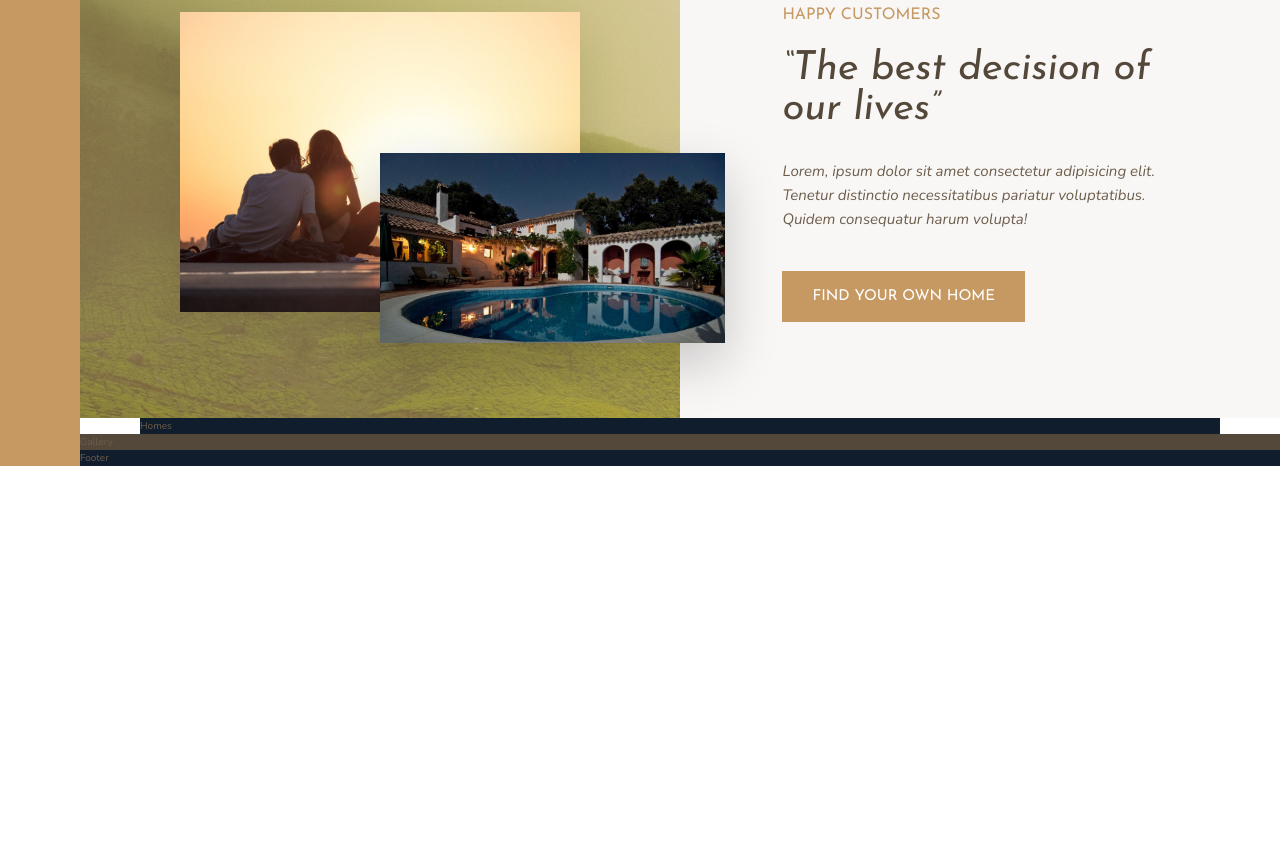
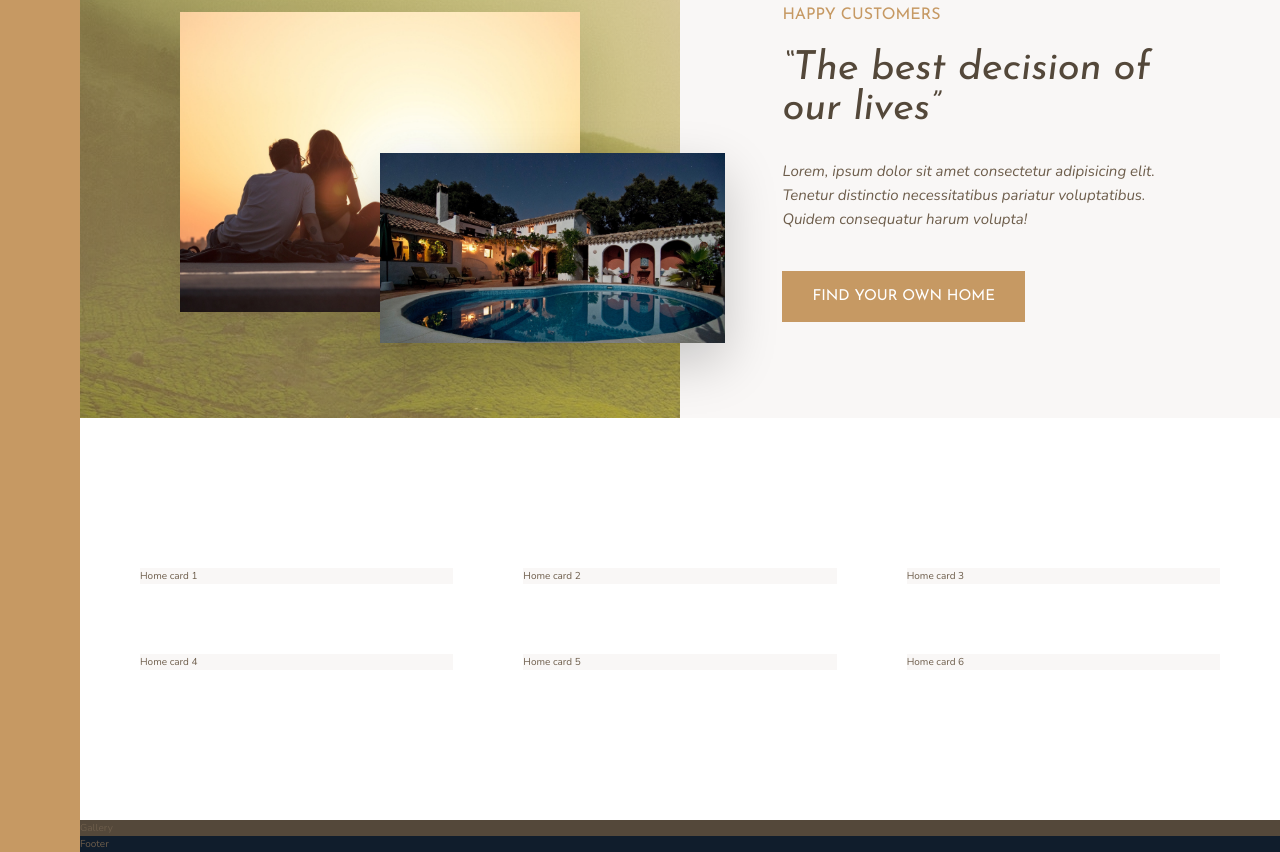
Before and after one commit to jeanwang4edu/nexter, a website: page index.html in a window 1280 px wide. Shown: the part 1405-2257 px from the top of the page. Before the commit the page ends 1871 px from the top, so only its background shows below. Drawn offline with nearby package versions, Linux system fonts and the light colour scheme.

Commit message:
start the structure of home section with grid display

```diff
--- a/index.html
+++ b/index.html
@@ -88,7 +88,12 @@
         </div>
 
         <section class="homes">
-            Homes
+            <div class="home">Home card 1</div>
+            <div class="home">Home card 2</div>
+            <div class="home">Home card 3</div>
+            <div class="home">Home card 4</div>
+            <div class="home">Home card 5</div>
+            <div class="home">Home card 6</div>
         </section>
 
         <section class="gallery">
--- a/sass/_homes.scss
+++ b/sass/_homes.scss
@@ -1,4 +1,12 @@
 .homes {
-    background-color: $color-secondary;
     grid-column: center-start / center-end;
+    margin: 15rem 0;
+
+    display: grid;
+    grid-template-columns: repeat(auto-fit, minmax(25rem, 1fr));
+    grid-gap: 7rem;
 }
+
+.home {
+    background-color: $color-grey-light-1;
+}
```
Also changed, not shown: css/style.css.
